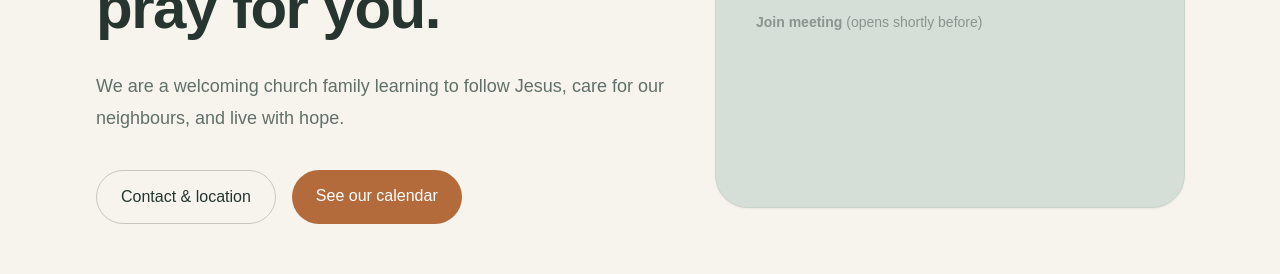
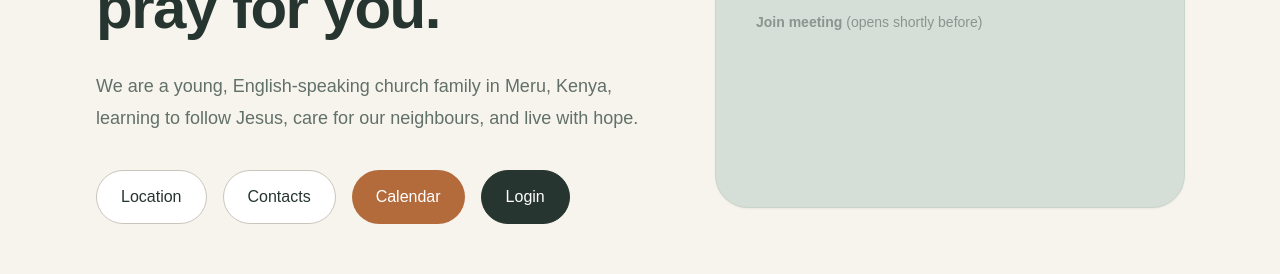
Before and after one commit to MwendaCipi/lomalinda, a Next.js app in the folder frontend/: page / in a window 1280 px wide. Shown: the part 426-700 px from the top of the page. Built offline with nearby package versions, Linux system fonts and the light colour scheme; no server answers.

Commit message:
Update hero section description, 4 action buttons grid layout, and hide announcement banner on login page

```diff
--- a/frontend/src/app/layout.tsx
+++ b/frontend/src/app/layout.tsx
@@ -16,7 +16,7 @@ const geistMono = Geist_Mono({
 
 export const metadata: Metadata = {
   title: "Loma Linda Church",
-  description: "A welcoming community growing in faith, hope, and love.",
+  description: "A young, English-speaking church family in Meru, Kenya, growing in faith, hope, and love.",
 };
 
 export default function RootLayout({ children }: LayoutProps<"/">) {
--- a/frontend/src/app/page.tsx
+++ b/frontend/src/app/page.tsx
@@ -24,10 +24,12 @@ export default function Home() {
               <span className="hero-line block">We value you.</span>
               <span className="hero-line block">And we&apos;ll always pray for you.</span>
             </h1>
-            <p className="hero-line mt-7 max-w-xl text-lg leading-8 text-[#617068]">We are a welcoming church family learning to follow Jesus, care for our neighbours, and live with hope.</p>
-            <div className="hero-line mt-9 flex flex-wrap gap-4">
-              <Link href="#contact" className="rounded-full border border-[#c9c5bb] px-6 py-3.5 font-medium transition hover:border-[#26352f]">Contact & location</Link>
-              <Link href="/calendar" className="rounded-full bg-[#b36b3c] px-6 py-3.5 font-medium text-white transition hover:bg-[#96552e]">See our calendar</Link>
+            <p className="hero-line mt-7 max-w-xl text-lg leading-8 text-[#617068]">We are a young, English-speaking church family in Meru, Kenya, learning to follow Jesus, care for our neighbours, and live with hope.</p>
+            <div className="hero-line mt-9 grid grid-cols-2 gap-3 sm:flex sm:flex-wrap sm:gap-4">
+              <Link href="#location" className="flex items-center justify-center rounded-full border border-[#c9c5bb] bg-white px-4 py-3 text-center text-sm font-medium transition hover:border-[#26352f] hover:bg-[#eae6de] sm:px-6 sm:py-3.5 sm:text-base">Location</Link>
+              <Link href="#contact" className="flex items-center justify-center rounded-full border border-[#c9c5bb] bg-white px-4 py-3 text-center text-sm font-medium transition hover:border-[#26352f] hover:bg-[#eae6de] sm:px-6 sm:py-3.5 sm:text-base">Contacts</Link>
+              <Link href="/calendar" className="flex items-center justify-center rounded-full bg-[#b36b3c] px-4 py-3 text-center text-sm font-medium text-white transition hover:bg-[#96552e] sm:px-6 sm:py-3.5 sm:text-base">Calendar</Link>
+              <Link href="/login" className="flex items-center justify-center rounded-full border border-[#26352f] bg-[#26352f] px-4 py-3 text-center text-sm font-medium text-white transition hover:bg-[#1c2823] sm:px-6 sm:py-3.5 sm:text-base">Login</Link>
             </div>
           </div>
           <div className="hero-card"><NextGatheringCard /></div>
@@ -57,7 +59,7 @@ export default function Home() {
         </div>
       </section>
 
-      <footer id="contact" className="bg-[#26352f] px-6 py-14 text-white lg:px-8"><div className="mx-auto max-w-6xl"><p className="text-sm font-semibold uppercase tracking-[0.24em] text-[#f1c89e]">Contact us</p><div className="mt-4 grid gap-8 md:grid-cols-[1fr_auto] md:items-end"><div><h2 className="text-3xl font-semibold tracking-tight sm:text-4xl">We would love to hear from you.</h2><p className="mt-4 max-w-xl text-sm leading-6 text-white/70">Questions, prayer needs, visits, or ways to serve? Reach out and our church family will be glad to connect with you.</p></div><div className="grid gap-3 text-sm"><a className="font-semibold text-[#f1c89e] hover:underline" href="mailto:hello@lomalindachurch.org">hello@lomalindachurch.org</a><Link href="/community" className="text-white/75 hover:text-white">Community care &rarr;</Link><Link href="/calendar" className="text-white/75 hover:text-white">See our calendar &rarr;</Link></div></div><div className="mt-10 grid gap-10 pt-10 lg:grid-cols-[0.8fr_1.2fr] lg:items-center"><div><h3 className="text-xl font-semibold">Visit us in person</h3><p className="mt-3 text-sm leading-6 text-white/70">Use the map to find the church grounds and plan your visit.</p></div><ChurchLocation /></div><p className="mt-12 pt-5 text-xs text-white/50">&copy; 2026 Loma Linda Seventh-day Church</p></div></footer>
+      <footer id="contact" className="bg-[#26352f] px-6 py-14 text-white lg:px-8"><div className="mx-auto max-w-6xl"><p className="text-sm font-semibold uppercase tracking-[0.24em] text-[#f1c89e]">Contact us</p><div className="mt-4 grid gap-8 md:grid-cols-[1fr_auto] md:items-end"><div><h2 className="text-3xl font-semibold tracking-tight sm:text-4xl">We would love to hear from you.</h2><p className="mt-4 max-w-xl text-sm leading-6 text-white/70">Questions, prayer needs, visits, or ways to serve? Reach out and our church family will be glad to connect with you.</p></div><div className="grid gap-3 text-sm"><a className="font-semibold text-[#f1c89e] hover:underline" href="mailto:hello@lomalindachurch.org">hello@lomalindachurch.org</a><Link href="/community" className="text-white/75 hover:text-white">Community care &rarr;</Link><Link href="/calendar" className="text-white/75 hover:text-white">See our calendar &rarr;</Link></div></div><div id="location" className="mt-10 grid gap-10 pt-10 lg:grid-cols-[0.8fr_1.2fr] lg:items-center"><div><h3 className="text-xl font-semibold">Visit us in person</h3><p className="mt-3 text-sm leading-6 text-white/70">Use the map to find the church grounds and plan your visit.</p></div><ChurchLocation /></div><p className="mt-12 pt-5 text-xs text-white/50">&copy; 2026 Loma Linda Seventh-day Church</p></div></footer>
     </main>
   );
 }
```
Also changed, not shown: frontend/src/components/announcements.tsx (+4 -0 lines).
